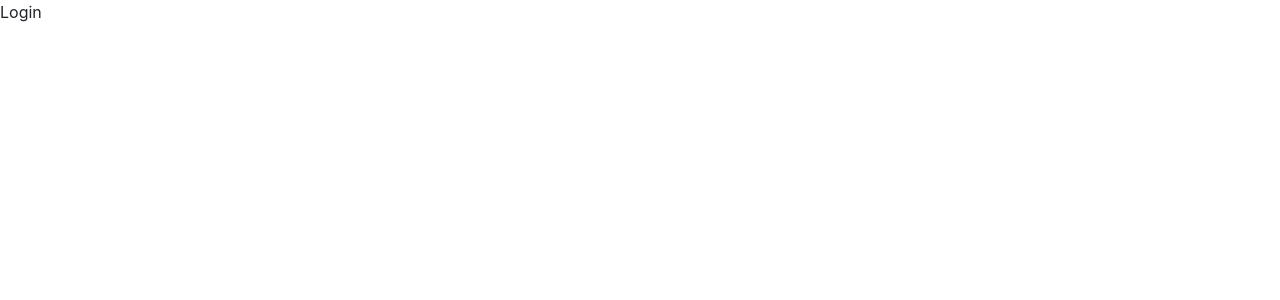
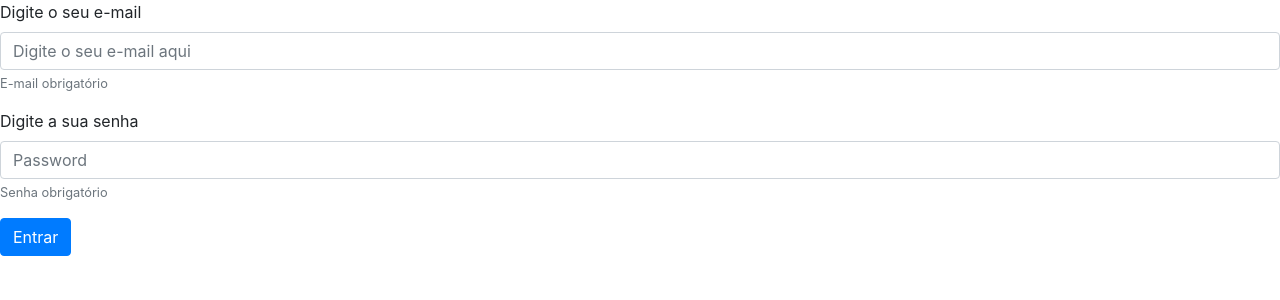
Before and after one commit to truco23/react-vagas, a React (Create React App) app: page / in a window 1280 px wide. Shown: the top 300 px of the page. Built offline with nearby package versions, Linux system fonts and the light colour scheme.

Commit message:
Criando o formulario de login

```diff
--- /dev/null
+++ b/src/client/login/components/form-login/FormLoginComponent.js
@@ -0,0 +1,29 @@
+import React, { Component } from 'react';
+
+class FormLoginComponent extends Component {
+    state = {  }
+    render() {
+        return (
+            <form>
+                <fieldset>
+                    <div className="form-group">
+                        <label for="email">Digite o seu e-mail</label>
+                        <input type="email" className="form-control" id="email" aria-describedby="emailHelp" placeholder="Digite o seu e-mail aqui" />
+                        <small id="emailHelp" className="form-text text-muted">E-mail obrigatório</small>
+                    </div>
+                    <div className="form-group">
+                        <label for="password">Digite a sua senha</label>
+                        <input type="password" className="form-control" id="password" placeholder="Password" aria-describedby="passwordHelp" />
+                        <small id="passwordHelp" className="form-text text-muted">Senha obrigatório</small>
+                    </div>
+                </fieldset>
+
+                <fieldset>
+                    <button type="submit" className="btn btn-primary">Entrar</button>
+                </fieldset>
+            </form>
+        );
+    }
+}
+
+export default FormLoginComponent;
--- a/src/client/login/pages/login-pages/LoginPagesComponent.js
+++ b/src/client/login/pages/login-pages/LoginPagesComponent.js
@@ -1,10 +1,13 @@
 import React, { Component } from 'react';
+import FormLoginComponent from '../../components/form-login/FormLoginComponent';
 
 class LoginPagesComponent extends Component {
 
     render() {
         return (
-            <div>Login</div>
+            <section>
+                <FormLoginComponent />
+            </section>
         );
     }
 }
```
